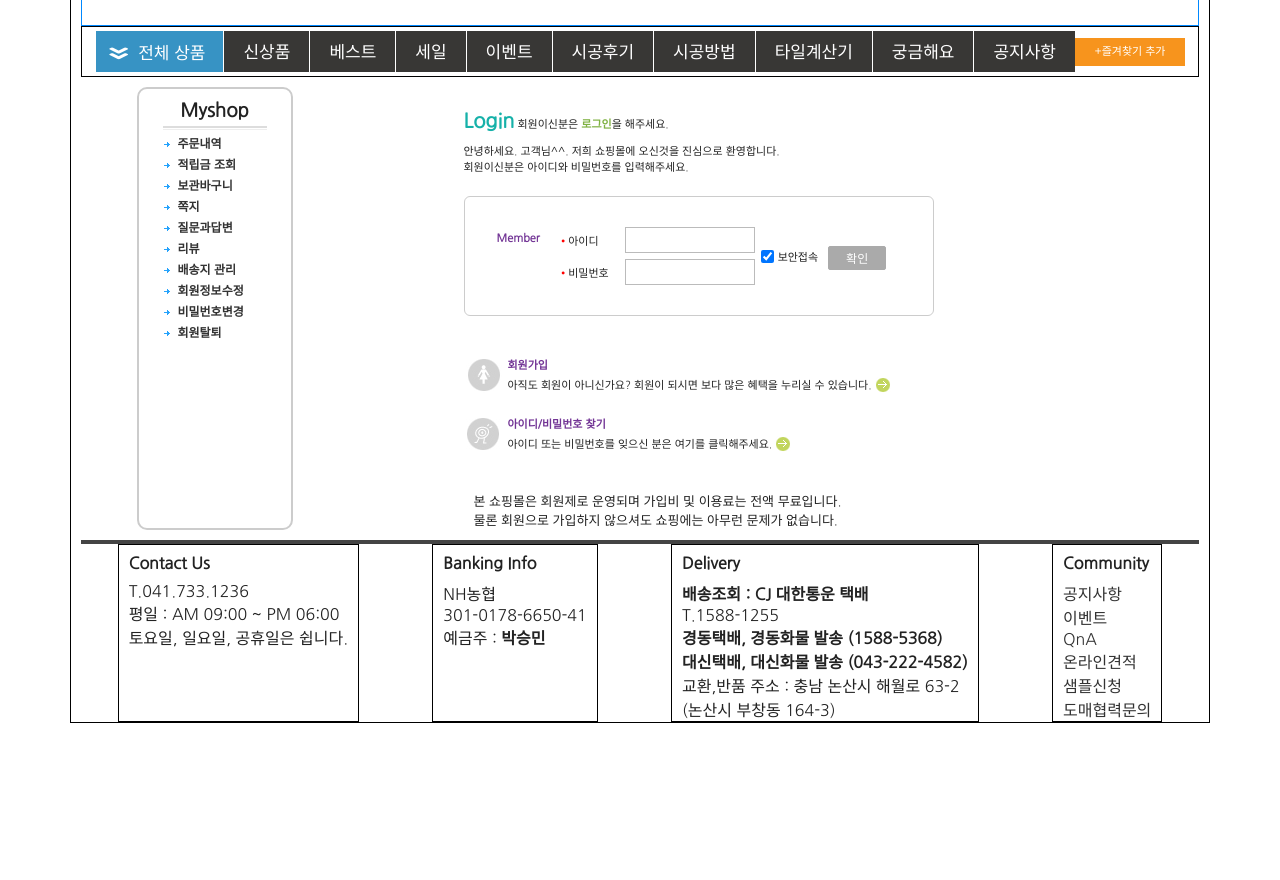
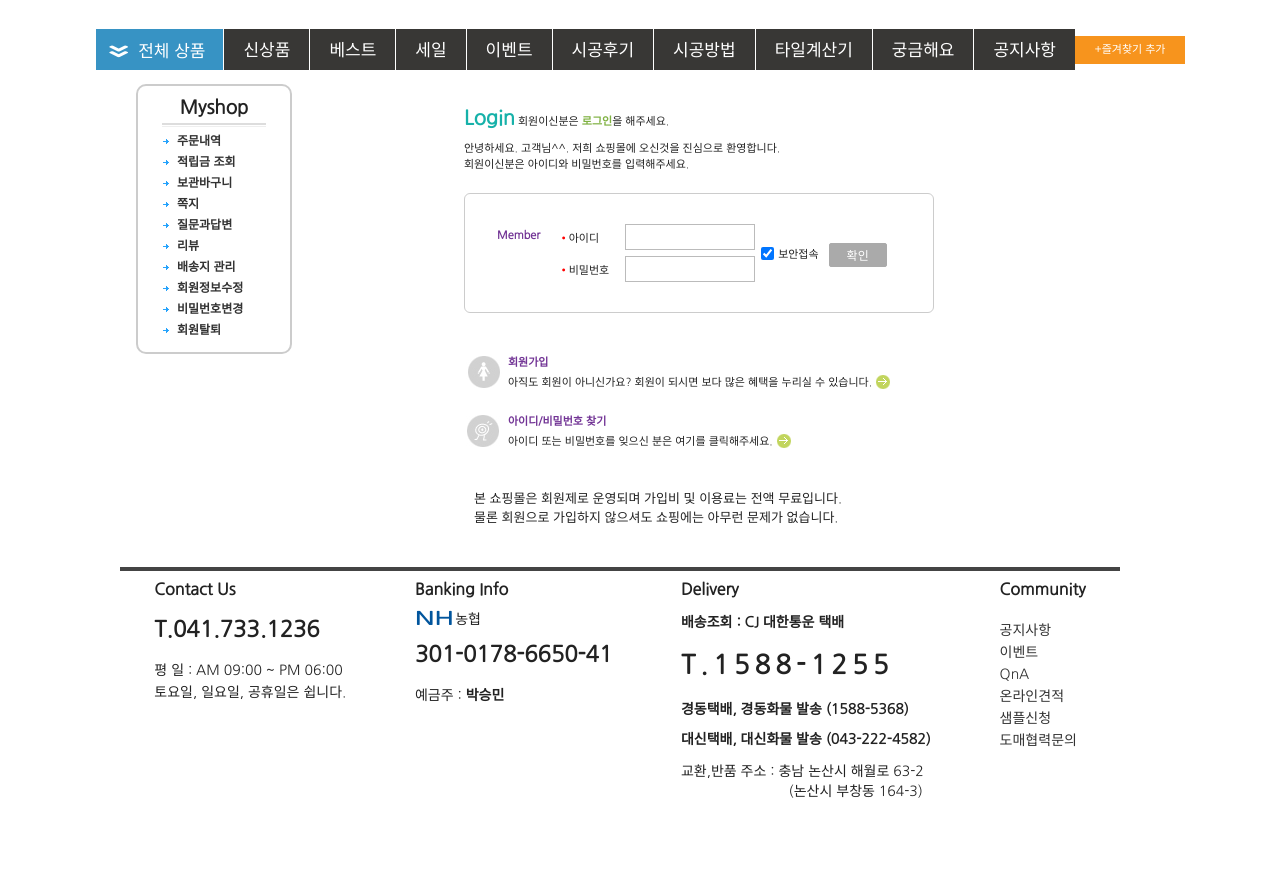
Before and after one commit to zzupd/0802_TileDotCom_Login, a plain HTML site: page index.html in a window 1280 px wide. Shown: the part 125-1005 px from the top of the page. Before the commit the page ends 848 px from the top, so only its background shows below. Drawn offline with Linux system fonts and the light colour scheme.

Commit message:
0805_작업완료

```diff
--- a/index.html
+++ b/index.html
@@ -241,16 +241,16 @@
 
             <div class="footerItem">
                 <h4>Contact Us</h4>
-                <div class="itemContents">
+                <div id="contactUs" class="itemContents">
                     <p>T.041.733.1236</p>
-                    <p>평일 : AM 09:00 ~ PM 06:00</p>
+                    <p>평 일 : AM 09:00 ~ PM 06:00</p>
                     <p>토요일, 일요일, 공휴일은 쉽니다.</p>
                 </div>
             </div>
 
             <div class="footerItem">
                 <h4>Banking Info</h4>
-                <div class="itemContents">
+                <div id="bankingInfo" class="itemContents">
                     <p>
                         <span>NH</span>농협
                     </p>
@@ -263,7 +263,7 @@
 
             <div class="footerItem">
                 <h4>Delivery</h4>
-                <div class="itemContents">
+                <div id="delivery" class="itemContents">
                     <p>
                         <b>배송조회 : CJ 대한통운 택배</b>
                     </p>
@@ -280,11 +280,11 @@
                             (043-222-4582)
                         </b>
                     </p>
-                    <p>
+                    <p id="refundAddr" class="refund">
                         교환,반품 주소 :
                         충남 논산시 해월로 63-2
                     </p>
-                    <p>
+                    <p id="refundAddrOld" class="refund">
                         (논산시 부창동 164-3)
                     </p>
                 </div>
@@ -292,7 +292,7 @@
 
             <div class="footerItem">
                 <h4>Community</h4>
-                <div class="itemContents">
+                <div id="community" class="itemContents">
                     <ul>
                         <li><a href="#">공지사항</a></li>
                         <li><a href="#">이벤트</a></li>
--- a/style/style.css
+++ b/style/style.css
@@ -2,12 +2,15 @@
 @import url(style_Reset.css);
 
 /* 가이드라인 시작 */
+/*
 div#wrap {
   border: 1px solid #000;
-}
-#wrap > #header {
+} */
+
+/* #wrap > #header {
   border: 1px solid #08f;
-}
+} */
+
 /*
 #header>* {
     border: 1px solid #000;
@@ -19,7 +22,7 @@ div#wrap {
 div#wrap {
   width: 1140px;
   padding: 0 10px;
-  border: 1px solid #000;
+  /* border: 1px solid #000; */
   margin: 0 auto;
 }
 /* div#wrap 끝 */
@@ -107,7 +110,7 @@ header#header {
 /* nav#gnb 시작 */
 nav#gnb {
   padding: 4px 0;
-  border: 1px solid #000;
+  /* border: 1px solid #000; */
 }
 
 #gnb ul {
@@ -177,6 +180,7 @@ nav#gnb {
 
 main#main {
   padding: 10px;
+  margin-bottom: 30px;
 
   justify-content: space-around;
 }
@@ -184,6 +188,7 @@ main#main {
 /* div#mainLnbArea 시작 */
 #main div#mainLnbArea {
   width: 156px;
+  height: 270px;
   padding: 10px 24px;
   border: 2px solid #ccc;
   border-radius: 10px;
@@ -295,6 +300,8 @@ div#loginArea {
   border: 1px solid #aaa;
   border-radius: 2px;
   margin-left: 4px;
+
+  cursor: pointer;
   background-color: #aaa;
   transform: translateY(2px);
 }
@@ -303,6 +310,10 @@ div#loginArea {
 /* div#memberLink 시작 */
 div#memberLink table {
   margin: 28px 0;
+}
+
+#memberLink table tr {
+  cursor: pointer;
 }
 div#memberLink table td {
   padding: 10px 4px 10px 0;
@@ -332,17 +343,90 @@ footer#contentsFooter {
 hr#footerLine {
   border: none;
   border-top: 4px solid #444;
+  margin: 0 80px 0 40px;
 }
 
 footer#footer {
   justify-content: space-around;
+  margin: 0 80px 0 40px;
+  margin-bottom: 80px;
 }
 
 #footer div.footerItem {
   padding: 0 10px;
-  border: 1px solid #000;
+  /* border: 1px solid #000; */
 }
 #footer div.footerItem h4 {
   margin: 8px 0;
 }
+
+/* Contact Us 시작 */
+div#contactUs > p:first-child {
+  font-size: 22px;
+  font-weight: bold;
+  margin: 16px 0;
+}
+div#contactUs > p:not(:first-child) {
+  font-size: 14px;
+  line-height: 22px;
+}
+/* Contact Us 끝 */
+
+/* Banking Info 시작 */
+div#bankingInfo > p:first-child {
+  font-size: 14px;
+}
+div#bankingInfo > p:first-child span {
+  color: #01559d;
+  font-size: 18px;
+  font-weight: bold;
+  margin-right: 14px;
+  display: inline-block;
+  transform: scaleX(1.5) translate(4px, 1px);
+}
+div#bankingInfo > p:nth-child(2) {
+  font-size: 22px;
+  font-weight: bold;
+  margin: 10px 0 16px;
+}
+div#bankingInfo > p:last-child {
+  font-size: 14px;
+}
+/* Banking Info 시작 */
+
+/* Delivery 시작 */
+div#delivery b {
+  font-size: 14px;
+  line-height: 30px;
+}
+div#delivery > p:nth-child(2) {
+  font-size: 26px;
+  font-weight: bold;
+  letter-spacing: 5px;
+  /* 자간(=글자 간격) */
+  margin: 12px 0;
+}
+
+div#delivery > p#refundAddr {
+  margin-top: 6px;
+}
+div#delivery > p#refundAddrOld {
+  text-align: right;
+  padding-right: 8px;
+}
+div#delivery > p.refund {
+  font-size: 14px;
+}
+/* Delivery 끝 */
+
+/* Community 시작 */
+div#community {
+  margin-top: 20px;
+}
+div#community a {
+  font-size: 14px;
+  line-height: 22px;
+}
+/* Community 끝 */
+
 /* footer#footer 끝 */
```
Also changed, not shown: readMe.txt.
